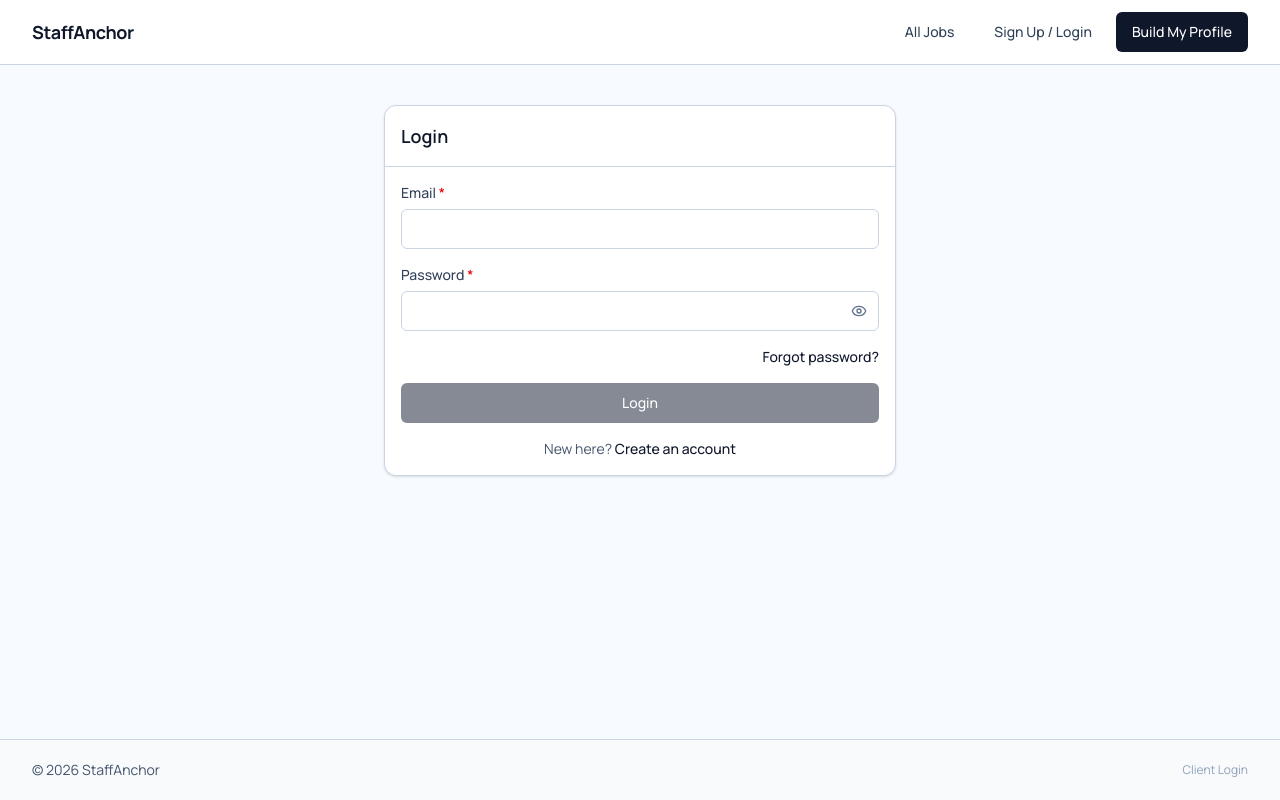
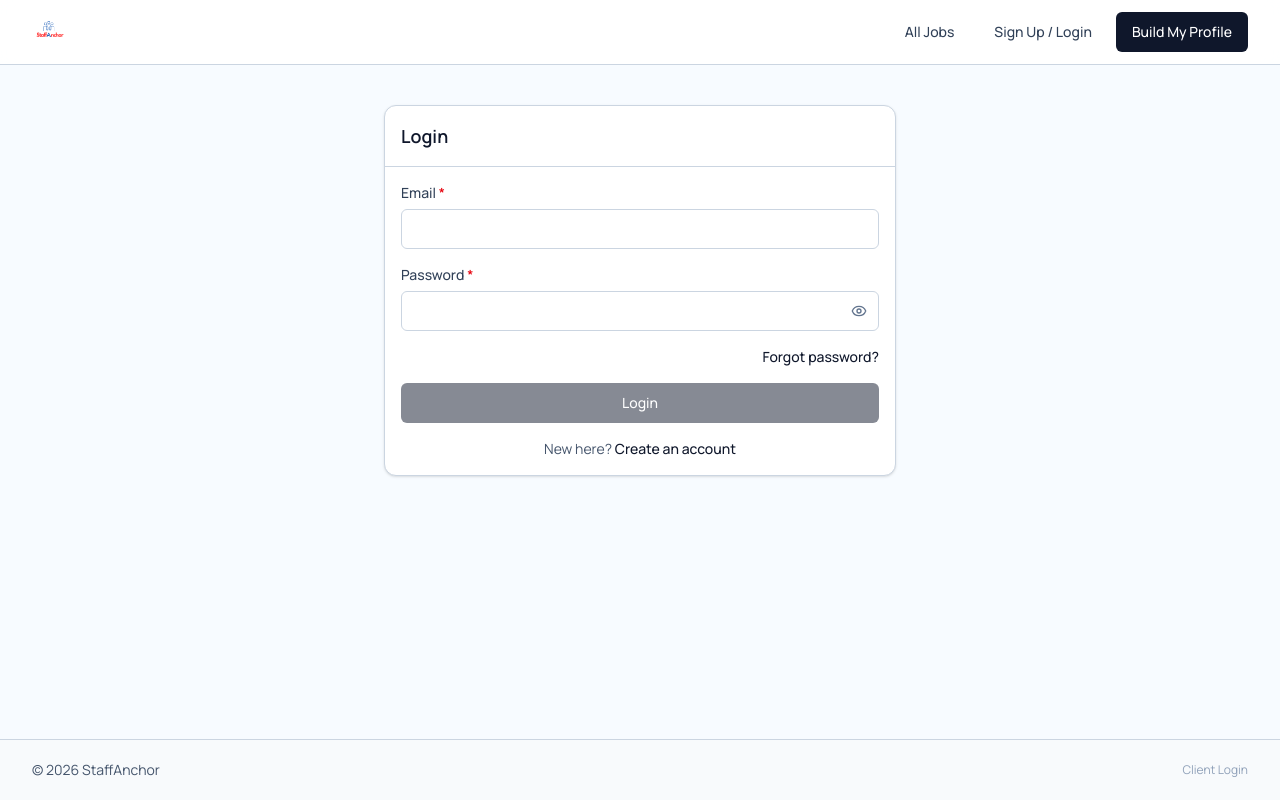
Before and after one commit to StaffAnchor/jobs-staffanchor, a Next.js app: page /login in a window 1280 px wide. Built offline with nearby package versions, Linux system fonts and the light colour scheme; no server answers.

Commit message:
Navbar: use real StaffAnchor logo image instead of text wordmark (candidate + client portal headers)

```diff
--- a/src/components/layout/navbar.tsx
+++ b/src/components/layout/navbar.tsx
@@ -2,6 +2,7 @@
 
 import { useEffect, useState } from "react";
 import Link from "next/link";
+import Image from "next/image";
 import { usePathname } from "next/navigation";
 import { useAuthStore } from "@/modules/auth/store";
 import { Button } from "@/components/ui/button";
@@ -45,8 +46,8 @@ export function Navbar() {
     return (
       <header className="sticky top-0 z-30 border-b border-slate-200 bg-white/90 backdrop-blur">
         <div className="mx-auto flex max-w-7xl items-center justify-between px-4 py-3 sm:px-6 lg:px-8">
-          <Link href="/client-portal" className="text-lg font-bold tracking-tight text-slate-900">
-            StaffAnchor
+          <Link href="/client-portal" className="flex items-center">
+            <Image src="/Staffanchor_Logo.svg" alt="StaffAnchor" width={116} height={40} priority className="h-9 w-auto" />
           </Link>
           <nav className="flex items-center gap-2">
             {candidateSignedIn && (
@@ -79,8 +80,8 @@ export function Navbar() {
   return (
     <header className="sticky top-0 z-30 border-b border-slate-200 bg-white/90 backdrop-blur">
       <div className="mx-auto flex max-w-7xl items-center justify-between px-4 py-3 sm:px-6 lg:px-8">
-        <Link href="/" className="text-lg font-bold tracking-tight text-slate-900">
-          StaffAnchor
+        <Link href="/" className="flex items-center">
+          <Image src="/Staffanchor_Logo.svg" alt="StaffAnchor" width={116} height={40} priority className="h-9 w-auto" />
         </Link>
         <nav className="flex items-center gap-2">
           <Link href="/jobs">
```
Also changed, not shown: public/Staffanchor_Logo.svg (added).
